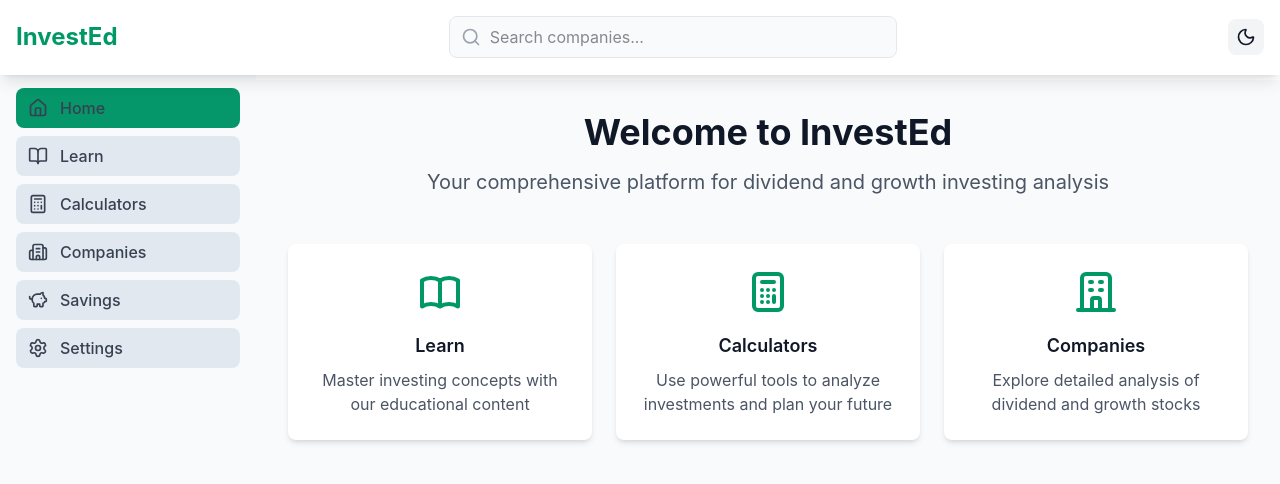
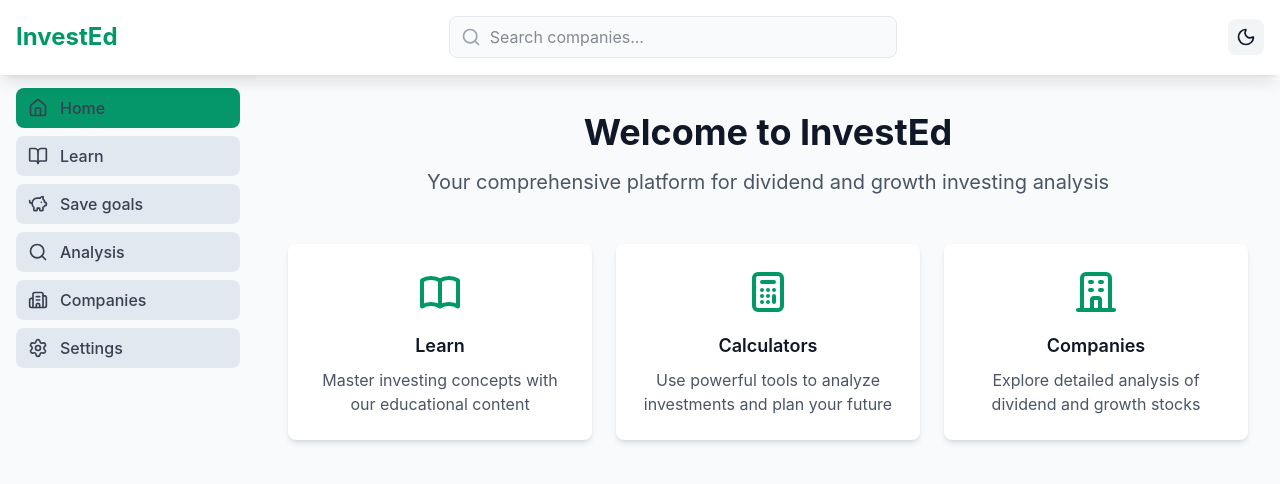
Before and after one commit to samuel-kar/invest-ed, a React (Vite) app in the folder frontend/: page / in a window 1280 px wide. Shown: the top 484 px of the page. Built offline with nearby package versions, Linux system fonts and the light colour scheme.

Commit message:
adjust the sidebar

```diff
--- a/frontend/src/components/Header.tsx
+++ b/frontend/src/components/Header.tsx
@@ -5,11 +5,10 @@ import {
   Menu,
   X,
   BookOpen,
-  Calculator,
+  Search,
   Building2,
   PiggyBank,
   Settings,
-  Search,
   Sun,
   Moon,
 } from 'lucide-react'
@@ -173,6 +172,21 @@ export default function Header() {
           </Link>
 
           <Link
+            to="/savings"
+            onClick={() => setIsMobileMenuOpen(false)}
+            className="flex items-center gap-3 p-3 rounded-lg transition-colors mb-2 hover:opacity-80"
+            style={{ backgroundColor: 'var(--sidebar-hover)' }}
+            activeProps={{
+              className:
+                'flex items-center gap-3 p-3 rounded-lg transition-colors mb-2',
+              style: { backgroundColor: 'var(--accent-color)' },
+            }}
+          >
+            <PiggyBank size={20} />
+            <span className="font-medium">Save goals</span>
+          </Link>
+
+          <Link
             to="/calculators"
             onClick={() => setIsMobileMenuOpen(false)}
             className="flex items-center gap-3 p-3 rounded-lg transition-colors mb-2 hover:opacity-80"
@@ -183,8 +197,8 @@ export default function Header() {
               style: { backgroundColor: 'var(--accent-color)' },
             }}
           >
-            <Calculator size={20} />
-            <span className="font-medium">Calculators</span>
+            <Search size={20} />
+            <span className="font-medium">Analysis</span>
           </Link>
 
           <Link
@@ -200,21 +214,6 @@ export default function Header() {
           >
             <Building2 size={20} />
             <span className="font-medium">Companies</span>
-          </Link>
-
-          <Link
-            to="/savings"
-            onClick={() => setIsMobileMenuOpen(false)}
-            className="flex items-center gap-3 p-3 rounded-lg transition-colors mb-2 hover:opacity-80"
-            style={{ backgroundColor: 'var(--sidebar-hover)' }}
-            activeProps={{
-              className:
-                'flex items-center gap-3 p-3 rounded-lg transition-colors mb-2',
-              style: { backgroundColor: 'var(--accent-color)' },
-            }}
-          >
-            <PiggyBank size={20} />
-            <span className="font-medium">Savings</span>
           </Link>
 
           <Link
--- a/frontend/src/components/Sidebar.tsx
+++ b/frontend/src/components/Sidebar.tsx
@@ -2,7 +2,7 @@ import { Link } from '@tanstack/react-router'
 import {
   Home,
   BookOpen,
-  Calculator,
+  Search,
   Building2,
   PiggyBank,
   Settings,
@@ -47,6 +47,20 @@ export default function Sidebar() {
         </Link>
 
         <Link
+          to="/savings"
+          className="flex items-center gap-3 px-3 py-2 rounded-lg transition-colors hover:opacity-80"
+          style={{ backgroundColor: 'var(--sidebar-hover)' }}
+          activeProps={{
+            className:
+              'flex items-center gap-3 px-3 py-2 rounded-lg transition-colors',
+            style: { backgroundColor: 'var(--accent-color)' },
+          }}
+        >
+          <PiggyBank size={20} />
+          <span className="font-medium">Save goals</span>
+        </Link>
+
+        <Link
           to="/calculators"
           className="flex items-center gap-3 px-3 py-2 rounded-lg transition-colors hover:opacity-80"
           style={{ backgroundColor: 'var(--sidebar-hover)' }}
@@ -56,8 +70,8 @@ export default function Sidebar() {
             style: { backgroundColor: 'var(--accent-color)' },
           }}
         >
-          <Calculator size={20} />
-          <span className="font-medium">Calculators</span>
+          <Search size={20} />
+          <span className="font-medium">Analysis</span>
         </Link>
 
         <Link
@@ -72,20 +86,6 @@ export default function Sidebar() {
         >
           <Building2 size={20} />
           <span className="font-medium">Companies</span>
-        </Link>
-
-        <Link
-          to="/savings"
-          className="flex items-center gap-3 px-3 py-2 rounded-lg transition-colors hover:opacity-80"
-          style={{ backgroundColor: 'var(--sidebar-hover)' }}
-          activeProps={{
-            className:
-              'flex items-center gap-3 px-3 py-2 rounded-lg transition-colors',
-            style: { backgroundColor: 'var(--accent-color)' },
-          }}
-        >
-          <PiggyBank size={20} />
-          <span className="font-medium">Savings</span>
         </Link>
 
         <Link
```
